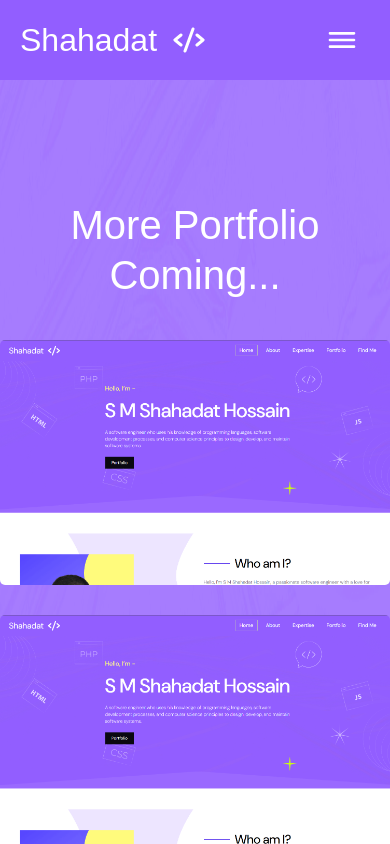
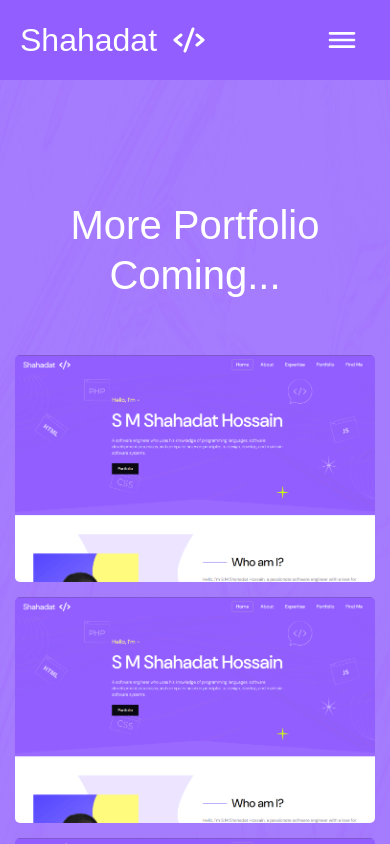
Before and after one commit to asamshahadat/asamshahadat.github.io, a React (Create React App) app: page /portfolio/1 in a window 390 px wide. Shown: the top 844 px of the page. Built offline with nearby package versions, Linux system fonts and the light colour scheme.

Commit message:
Portfolio Details Responsive Issue Solved

```diff
--- a/src/components/sections/portfolio/portfolio.css
+++ b/src/components/sections/portfolio/portfolio.css
@@ -102,6 +102,7 @@
     flex-wrap: wrap;
     gap: 15px;
     justify-content: center;
+
 }
 
 .portfolio-images img {
@@ -118,24 +119,24 @@
 
 .my-masonry-grid {
     display: flex;
-    margin-left: -30px; /* gutter size offset */
     width: auto;
     justify-content: center;
-  }
+    gap: 15px;
+    padding: 15px;
+}
 
   .my-masonry-grid_column {
-    padding-left: 30px; /* gutter size */
     background-clip: padding-box;
   }
 
   .image-item {
-    margin-bottom: 30px; /* vertical gutter */
   }
 
   .image-item img {
     width: 100%;
     display: block;
     border-radius: 5px;
+    margin-bottom: 15px;
   }
 
 
```
